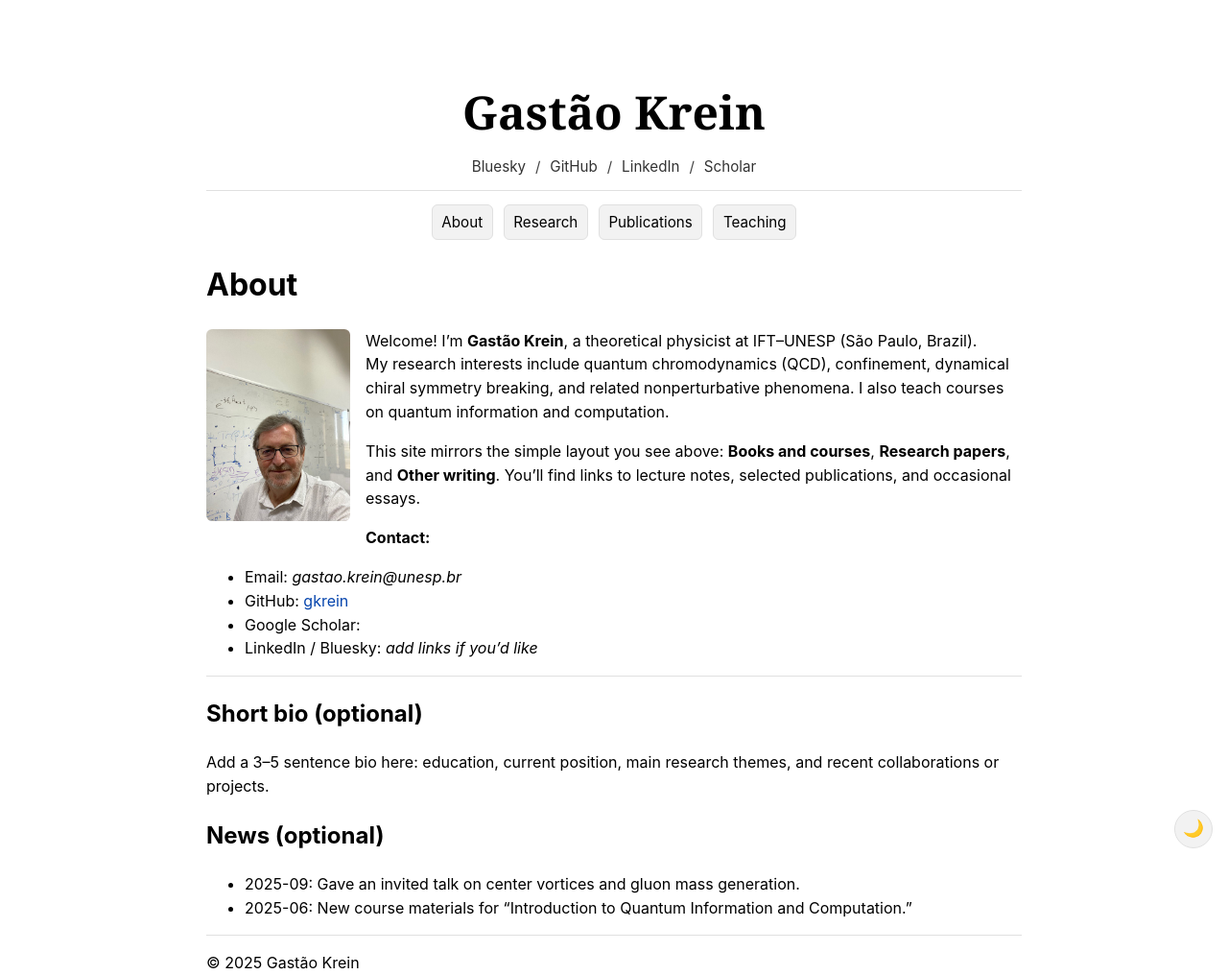
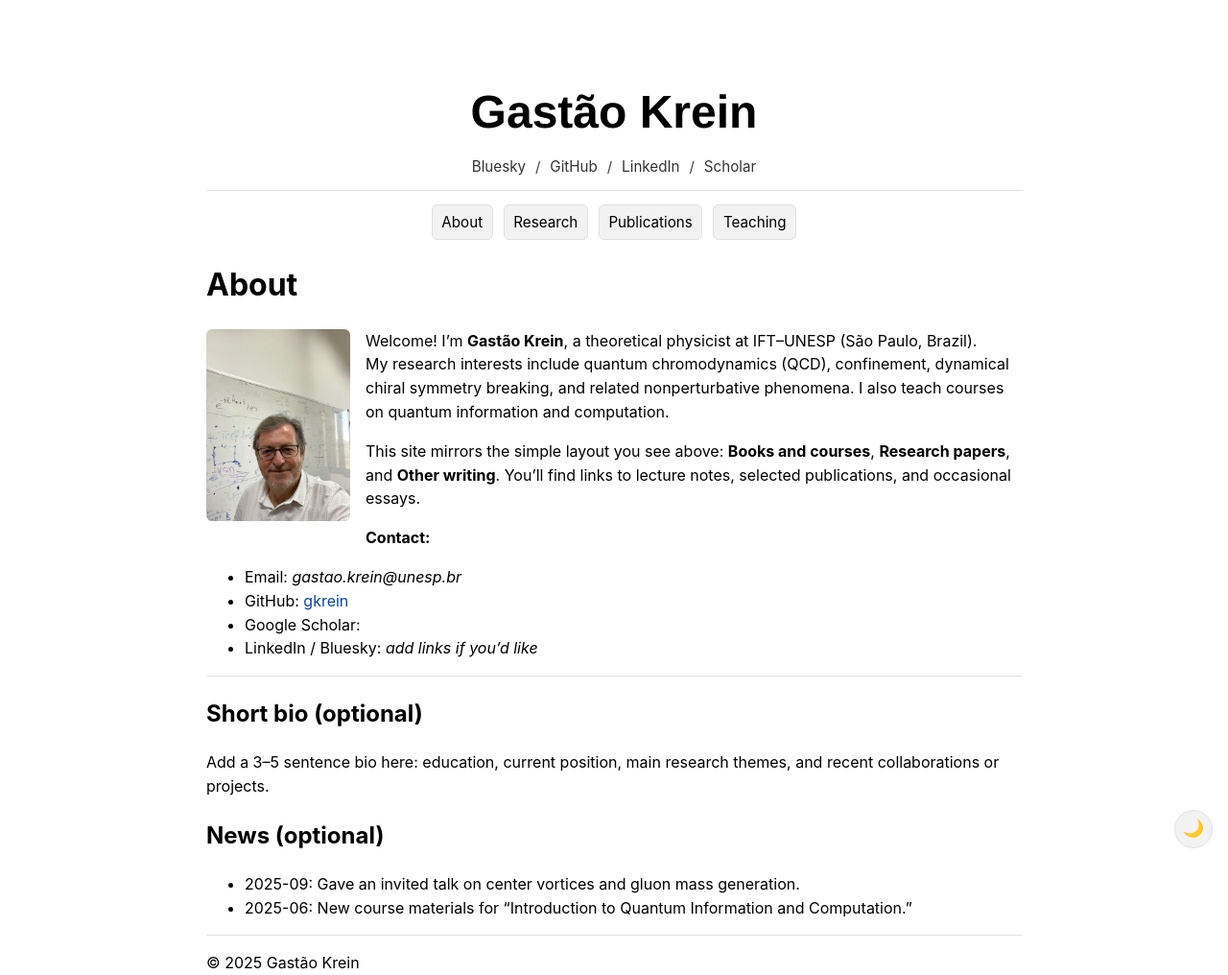
Before and after one commit to gkrein/gkrein.github.io, a Jekyll site: the page built from index.md, in a window 1280 px wide. Shown: the whole page at 96% size. Built offline with Jekyll 4.4.1, drawn with Linux system fonts in a browser that asks for light colours.

Commit message:
Update site.css

```diff
--- a/assets/css/site.css
+++ b/assets/css/site.css
@@ -39,7 +39,7 @@ a:hover { text-decoration: underline; }
 
 /* Masthead: centered name + centered social links */
 .masthead { text-align: center; margin-bottom: 0.75rem; }
-.masthead h1 { font-family: Georgia, "Times New Roman", Times, serif; font-size: 3.0rem; margin-top: 5rem; margin-bottom: 0.5rem; font-weight: 600; }
+.masthead h1 { font-family: Helvetica, Georgia, serif; font-size: 3.0rem; margin-top: 5rem; margin-bottom: 0.5rem; font-weight: 600; }
 .masthead .social { font-size: 0.95rem; color: var(--muted-text); }
 .masthead .social a { color: var(--text-color); opacity: 0.8; }
 .masthead .social a:hover { opacity: 1; text-decoration: underline; }
```
